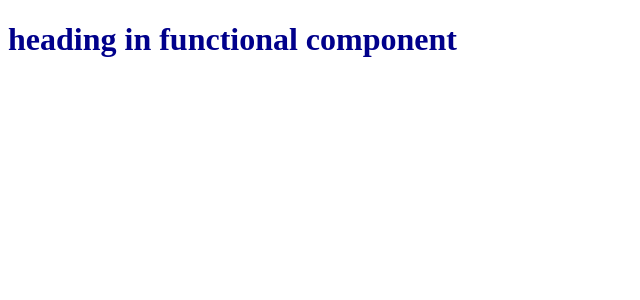
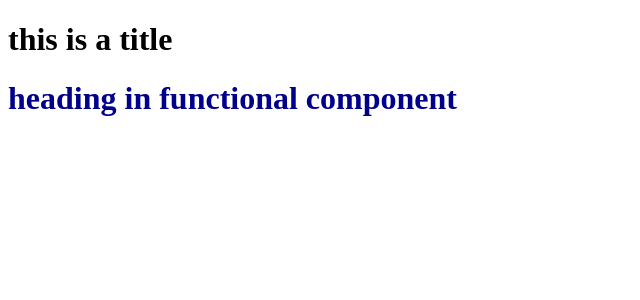
Before and after one commit to varindersingh6885/learning-react, a React (Vite) app in the folder 03. Laying the foundation/: page / in a window 1280 px wide. Shown: the top 300 px of the page, without its empty margins (0-640 px from the left). Built offline with nearby package versions, Linux system fonts and the light colour scheme.

Commit message:
using functional component inside other functional component

```diff
--- a/03. Laying the foundation/App.js
+++ b/03. Laying the foundation/App.js
@@ -1,12 +1,13 @@
 import React from "react";
 import ReactDOM from "react-dom/client";
 
-// React Element
-const heading = <h1 id="heading">Hello World using JSX</h1>;
+// React Functional Component
+const Title = () => <h1>this is a title</h1>;
 
 // React Functional Component
 const HeadingComponent = () => (
   <div id="container">
+    <Title />
     <h1 id="heading">heading in functional component</h1>
   </div>
 );
```
